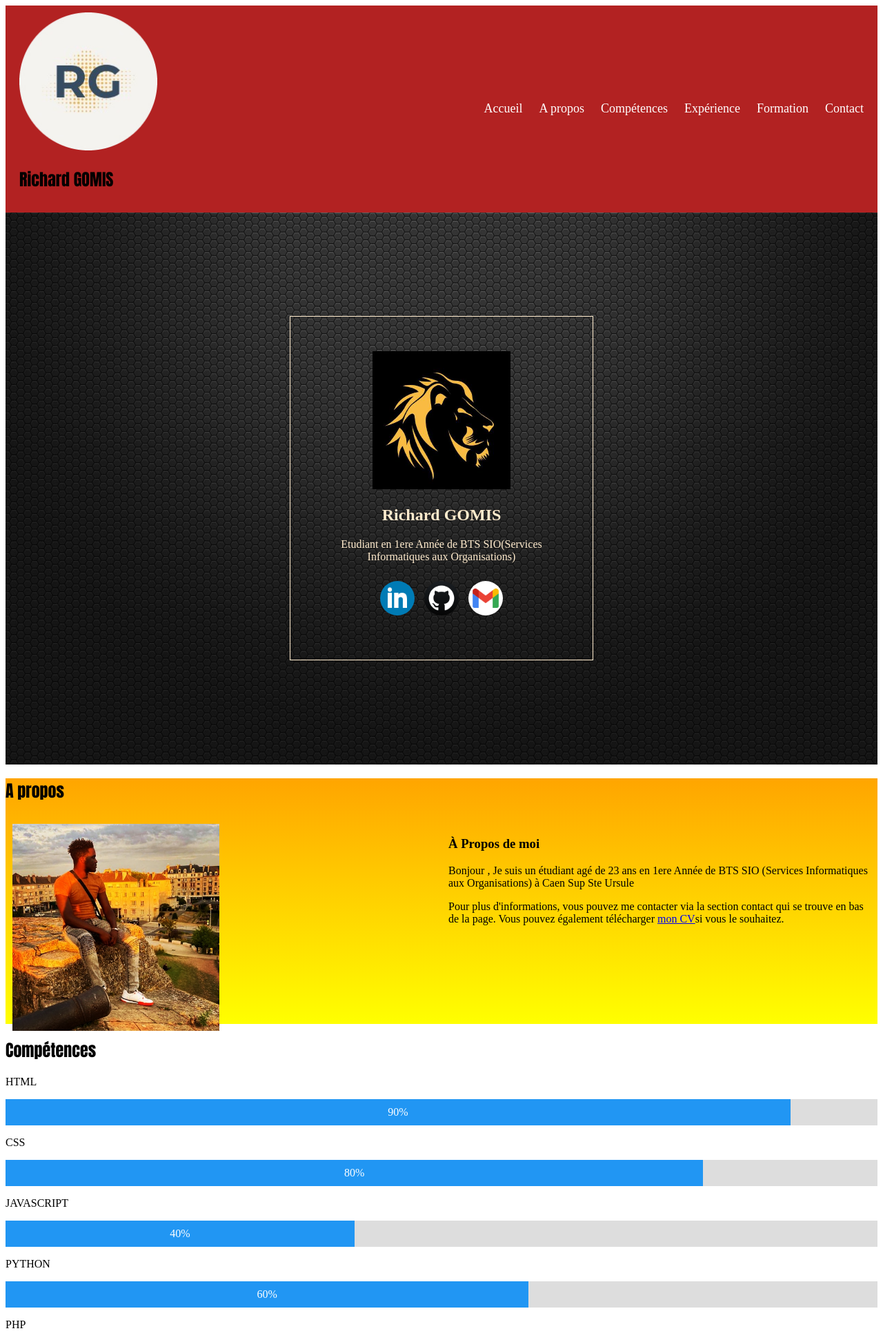
After one commit to R-gomis/tds-web-2022, a PHP site: page /portfolio/index.html in a window 1280 px wide. The commit adds this page. Shown: the top 1929 px of the page at 69% size. Run offline with PHP 8.4, Linux system fonts and the light colour scheme.

Commit message:
Add files via upload

```diff
--- /dev/null
+++ b/portfolio/index.html
@@ -0,0 +1,132 @@
+<!DOCTYPE html>
+<html lang="fr">
+
+<head>
+    <meta charset="utf-8">
+    <meta name="viewport" content="width=device-width, initial-scale=1.0">
+    <title>Portfolio Richard GOMIS</title>
+    <link rel="shortcut icon" href="Images/Logo.ico" type="image/x-icon">
+    <link rel="stylesheet" href="style.css">
+</head>
+
+<body>
+
+    <nav class="navbar">
+        <div class="profile">
+            <img src="Images/Logo.png" alt="profile">
+            <h1>Richard GOMIS</h1>
+        </div>
+        <?php
+        include('menu.php');
+        ?>
+        <ul>
+            <li><a href="index.html">Accueil</a></li>
+            <li><a href="#Apropos">A propos</a></li>
+            <li><a href="#Compétences">Compétences</a></li>
+            <li><a href="#Expérience">Expérience</a></li>
+            <li><a href="#Formation">Formation</a></li>
+            <li><a href="#Contact">Contact</a></li>
+        </ul>
+    </nav>
+    <section class="Accueil">
+
+        <div class="screen">
+            <div class="carte">
+                <img src="Images/IMG_7.jfif " alt="Icône">
+                <h2>Richard GOMIS</h2>
+                <p>Etudiant en 1ere Année de BTS SIO(Services Informatiques aux Organisations)</p>
+                <div class="réseau">
+                    <a href="https://www.linkedin.com/in/richard-gomis-a816aa247"><img src="Images/LinkedIn.png"
+                            alt="LinkedIn"></a>
+                    <a href="https://github.com/R-gomis"><img src="Images/GitHub.png" alt="GitHub"></a>
+                    <a href="mailto:r.gomis99@outlook.fr"><img src="Images/Gmail.png" alt="Gmail"></a>
+                </div>
+            </div>
+        </div>
+
+    </section>
+    <section id="Apropos">
+        <h1>A propos</h1>
+        <div class="Profil">
+            <div class="column">
+                <img src="Images/IMG_2.jpg" alt="a propos">
+            </div>
+            <div class="description">
+                <div class="column">
+                    <h3>À Propos de moi</h3>
+                    <p>Bonjour , Je suis un étudiant agé de 23 ans en 1ere Année de BTS SIO (Services Informatiques aux
+                        Organisations) à Caen Sup Ste Ursule</p>
+                    <p>Pour plus d'informations, vous pouvez me contacter via la section contact qui se trouve en bas de
+                        la page. Vous pouvez également télécharger
+                        <a href="CV Richard GOMIS.pdf" target="_blank">mon CV</a>si vous le souhaitez.
+                    </p>
+                </div>
+            </div>
+        </div>
+    </section>
+    <section id="Compétences">
+        <h1>Compétences</h1>
+
+        <p>HTML</p>
+        <div class="container">
+            <div class="skills html">90%</div>
+        </div>
+        <p>CSS</p>
+        <div class="container">
+            <div class="skills css">80%</div>
+        </div>
+        <p>JAVASCRIPT</p>
+        <div class="container">
+            <div class="skills js">40%</div>
+        </div>
+        <p>PYTHON</p>
+        <div class="container">
+            <div class="skills python">60%</div>
+        </div>
+        <p>PHP</p>
+        <div class="container">
+            <div class="skills php">70%</div>
+        </div>
+        <p>MySQL</p>
+        <div class="container">
+            <div class="skills mysql">20%</div>
+        </div>
+
+    </section>
+    <section id="Expérience">
+        <h1>Expérience</h1>
+    </section>
+    <section id="Formation">
+        <h1>Formation</h1>
+        <ul>
+            <li>
+                <h4>Universite de Caen </h4>
+                <p>Licence Informatique Non Validée</p>
+                <p>Début 2020 - Fin 2022</p>
+            </li>
+            <li>
+                <h4>Caen Sup Ste Ursule</h4>
+                <p>BTS SIO (Services Informatiques aux Organisations)</p>
+                <p>Début 2022 - En cours</p>
+            </li>
+        </ul>
+
+    </section>
+    <section id="Contact">
+        <h1>Contact</h1>
+        <form action="contact.php" method="post">
+            Mail: <input type="text" name="mail" value="" />
+            Sujet: <input type="text" name="sujet" value="" />
+            <br />
+            Message: <textarea name="message" cols="40" rows="8"></textarea>
+            <br />
+            <input type="submit" value="Envoyer" />
+            <input type="reset" value="Annuler" />
+
+        </form>
+
+    </section>
+
+</body>
+
+</html>
--- /dev/null
+++ b/portfolio/style.css
@@ -0,0 +1,124 @@
+.navbar {
+    display: flex;
+    justify-content: space-between;
+    align-items: center;
+    padding: 10px 20px;
+    background-color: firebrick;
+
+}
+h1 {font-family: Impact, Haettenschweiler, 'Arial Narrow Bold', sans-serif;}
+
+.navbar img {
+
+    margin-right: 20px;
+}
+
+.navbar ul {
+
+
+    list-style: none;
+    margin: 0;
+    padding: 0;
+}
+
+.navbar li {
+    display: inline-block;
+    margin-left: 20px;
+}
+
+.navbar a {
+    color: #fff;
+    text-decoration: none;
+    font-size: 18px;
+}
+
+.nabvar a:hover {
+    background-color: blue;
+    color: #ccc;
+}
+
+
+.column {
+    float: left;
+    width: 50%;
+    padding: 10px;
+    height: 300px;
+}
+
+.Profil:after {
+    content: '';
+    display: table;
+    clear: both;
+}
+
+
+.Profil img {
+    width: 300px;
+    height: 300px;
+    background-position: left;
+}
+
+
+.screen {
+    width: 100%;
+    height: 100vh;
+    background-image: url(Images/IMG_3.jpeg);
+    background-position: center;
+    background-size: cover;
+    display: flex;
+    align-items: center;
+    justify-content: center;
+}
+* {box-sizing: border-box}
+
+.container {
+  width: 100%;
+  background-color: #ddd;
+}
+
+.skills {
+  text-align: center;
+  padding-top: 10px;
+  padding-bottom: 10px;
+  color: white;
+}
+
+.html {width: 90%; background-color: #2196F3;}
+.css {width: 80%; background-color: #2196F3;}
+.js {width: 40%; background-color: #2196F3;}
+.php {width: 70%; background-color: #2196F3;}
+.python {width: 60%; background-color: #2196F3;}
+.mysql {width: 20%; background-color: #2196F3;}
+
+
+.carte {
+    color: blanchedalmond;
+    width: 90%;
+    max-width: 440px;
+    text-align: center;
+    padding: 50px 30px;
+    border: 1px solid;
+}
+
+.réseau img {
+    width: 50px;
+    height: 50px;
+    border-radius: 50%;
+    margin: 10px 5px;
+
+}
+
+img {
+    width: 200px;
+    height: 200px;
+}
+
+@media screen and (main-width:500px) {
+    .navbar a {
+        float: none;
+        display: block;
+    }
+}
+#Apropos{
+    background-image: linear-gradient(orange,yellow);
+}
```
Also changed, not shown: portfolio/formulaire.php (+9 -13 lines), 1 other file.
